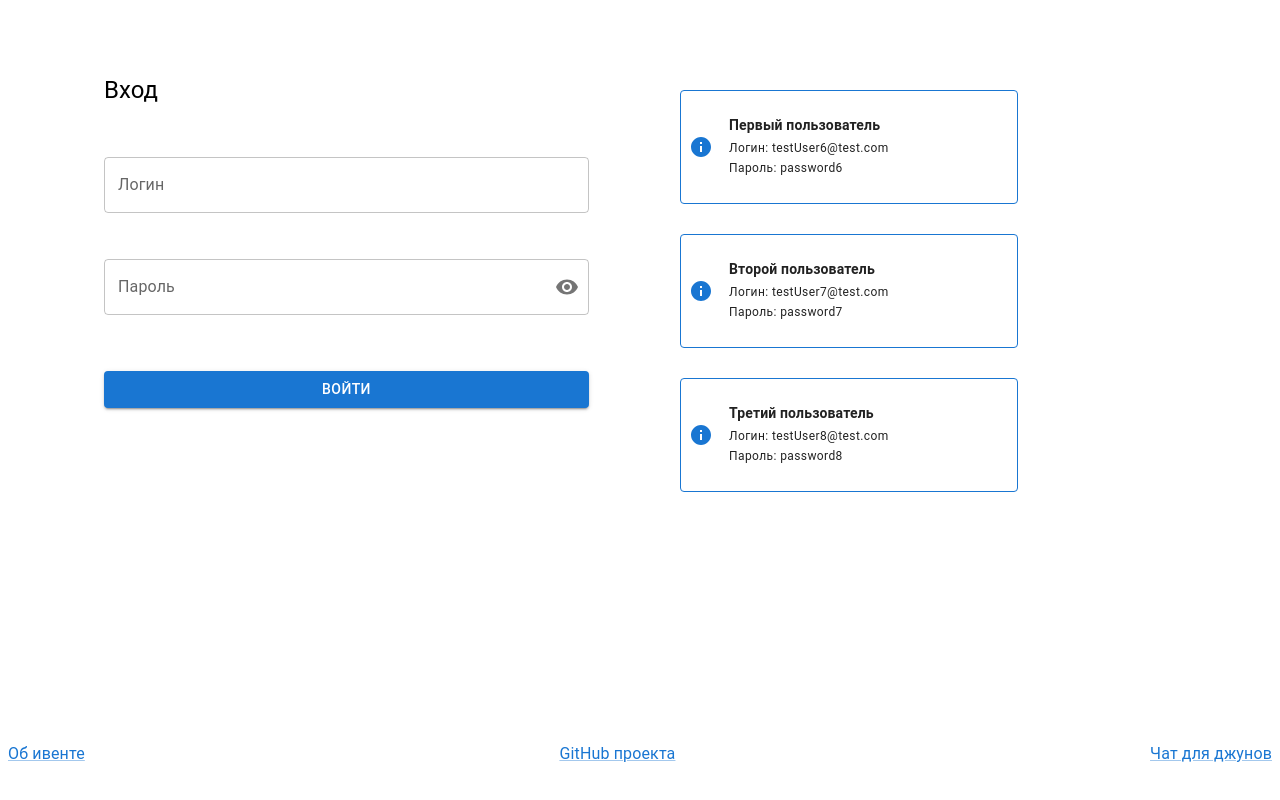
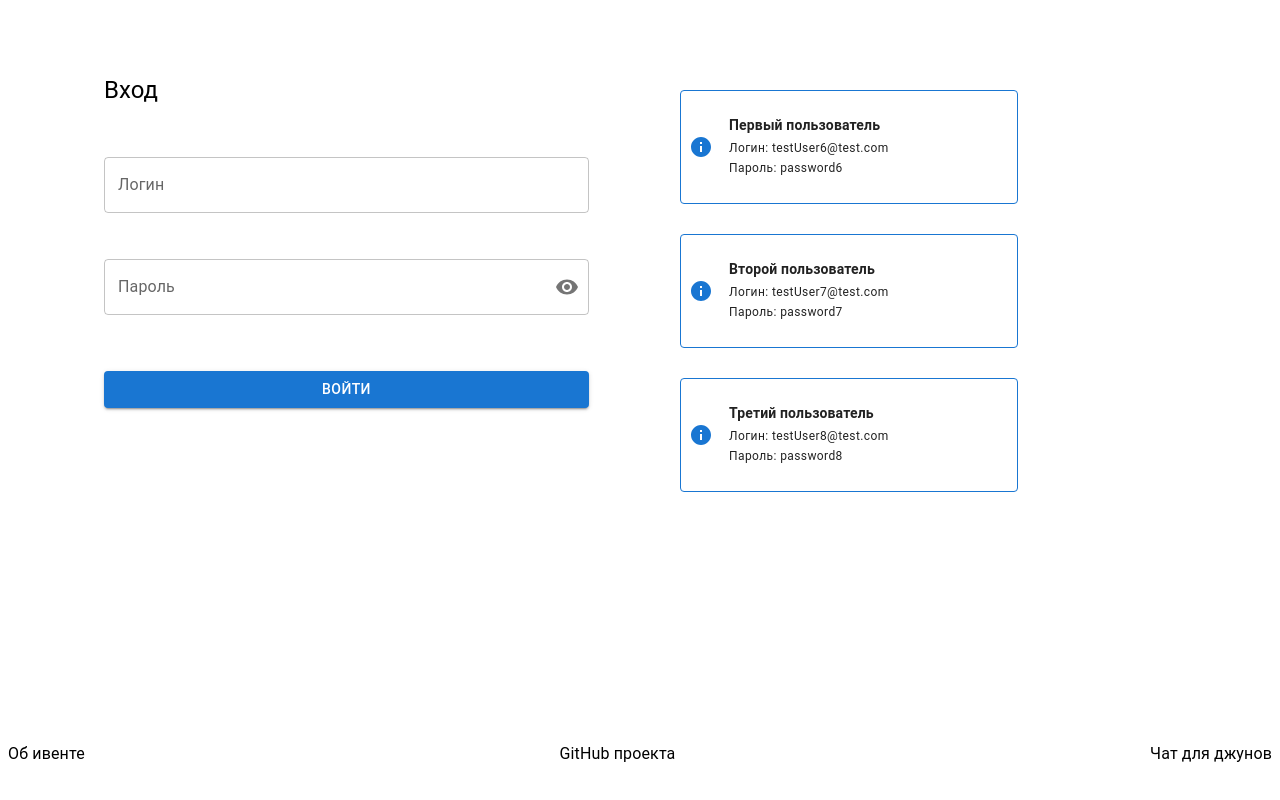
Before and after one commit to react-hackaton/react-event-oct2024, a React (Vite) app: page / in a window 1280 px wide. Shown: the part 214-1014 px from the top of the page. Built offline with nearby package versions, Linux system fonts and the light colour scheme.

Commit message:
footer with links

```diff
--- a/src/components/Layout/components/Footer.jsx
+++ b/src/components/Layout/components/Footer.jsx
@@ -16,18 +16,27 @@ export default function Footer() {
     >
       <Box display="flex" alignItems="center" justifyContent="space-between" width="100%">
         <Typography>
-          <Link href="https://t.me/natti_jun_front/239" target="_blank">
+          <Link
+            href="https://t.me/natti_jun_front/239"
+            target="_blank"
+            sx={{ textDecoration: 'none', color: '#000000' }}>
             Об ивенте
           </Link>
         </Typography>
         <Typography>
-          <Link href="https://github.com/side-progects/react-event-oct2024" target="_blank">
-              GitHub проекта
+          <Link
+            href="https://github.com/side-progects/react-event-oct2024"
+            target="_blank"
+            sx={{ textDecoration: 'none', color: '#000000' }}>
+            GitHub проекта
           </Link>
         </Typography>
         <Typography>
-          <Link href="https://t.me/natti_jun_front_chat" target="_blank">
-              Чат для джунов
+          <Link
+            href="https://t.me/natti_jun_front_chat"
+            target="_blank"
+            sx={{ textDecoration: 'none', color: '#000000' }}>
+            Чат для джунов
           </Link>
         </Typography>
       </Box>
```
